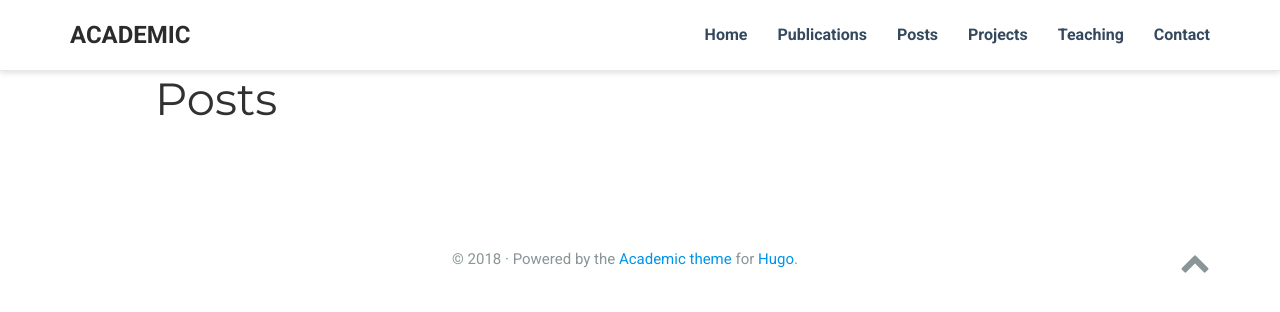
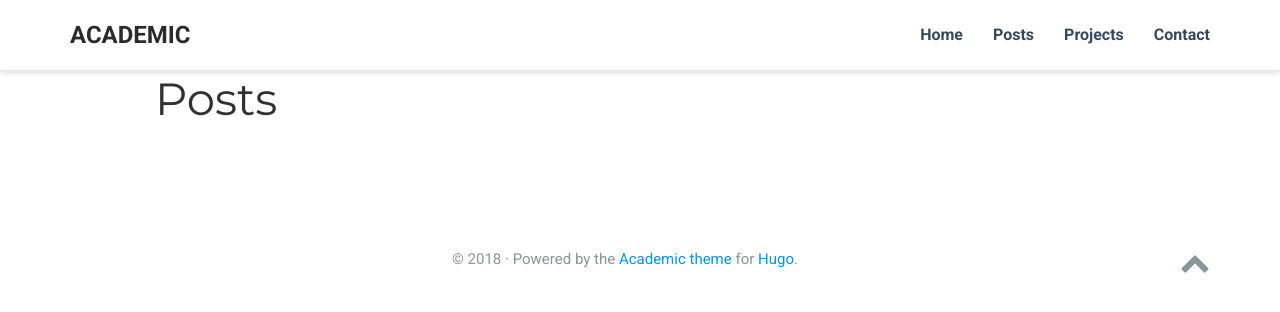
Before and after one commit to iwarford/blog-pub, a plain HTML site: page post/index.html in a window 1280 px wide. Drawn offline with nearby package versions, Linux system fonts and the light colour scheme; some icons are missing.

Commit message:
Wed Jun 27 14:22:09 2018

```diff
--- a/post/index.html
+++ b/post/index.html
@@ -135,25 +135,6 @@
 
 
         <li class="nav-item">
-          <a href="/#publications_selected">
-
-            <span>Publications</span>
-
-          </a>
-        </li>
-
-
-
-
-
-
-
-
-
-
-
-
-        <li class="nav-item">
           <a href="/#posts">
 
             <span>Posts</span>
@@ -176,25 +157,6 @@
           <a href="/#projects">
 
             <span>Projects</span>
-
-          </a>
-        </li>
-
-
-
-
-
-
-
-
-
-
-
-
-        <li class="nav-item">
-          <a href="/#teaching">
-
-            <span>Teaching</span>
 
           </a>
         </li>
```
Also changed, not shown: 404.html (+0 -38 lines), categories/index.html (+0 -38 lines), index.html (+0 -38 lines), publication/index.html (+0 -38 lines), publication_types/index.html (+0 -38 lines), tags/index.html (+0 -38 lines), talk/index.html (+0 -38 lines).
